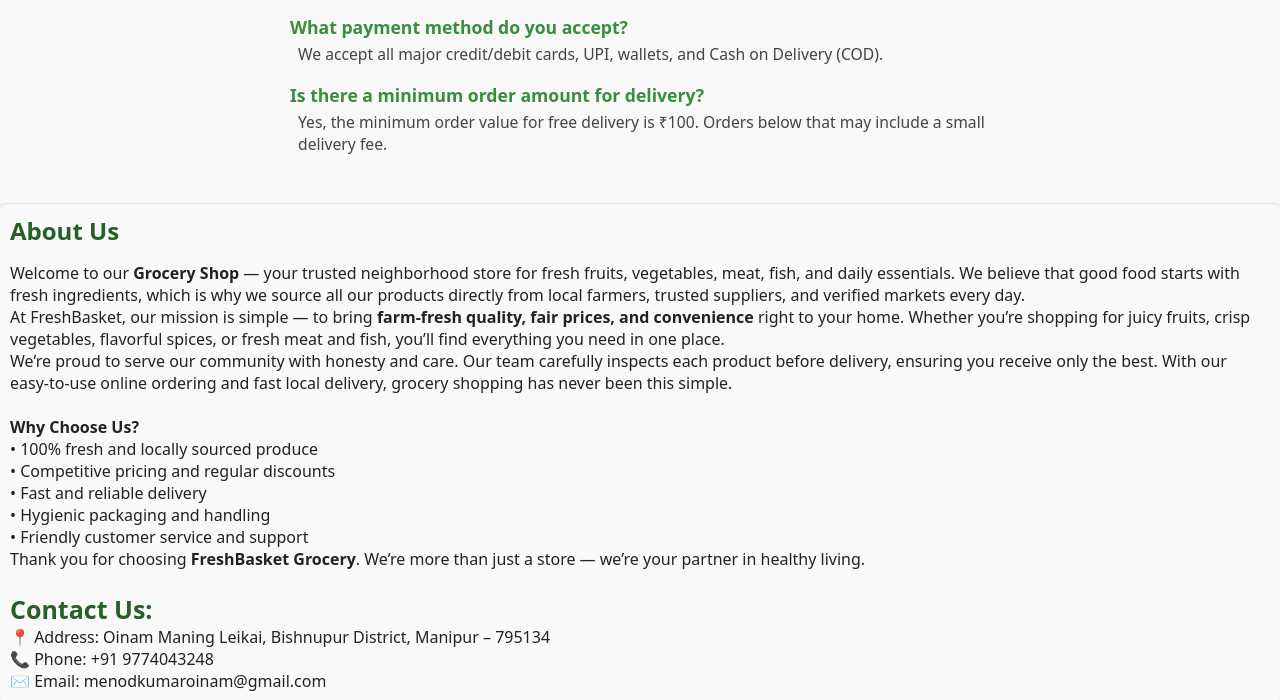
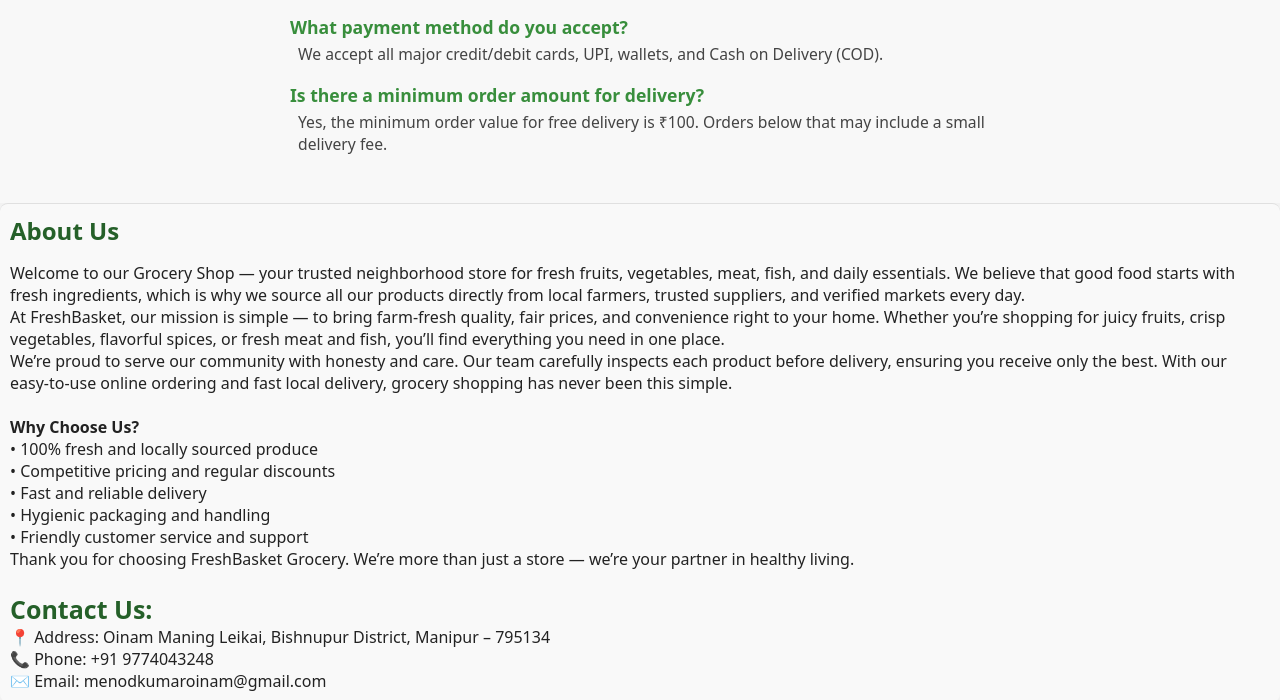
Before and after one commit to O-Hitler/Grocery-Shop, a plain HTML site: page index.html in a window 1280 px wide. Shown: the part 1968-2668 px from the top of the page. Drawn offline with Linux system fonts and the light colour scheme.

Commit message:
Update index.html

```diff
--- a/index.html
+++ b/index.html
@@ -3,14 +3,7 @@
 <head>
     <meta charset="UTF-8">
     <meta name="viewport" content="width=device-width, initial-scale=1.0">
-
-    <link rel="stylesheet" href="https://cdnjs.cloudflare.com/ajax/libs/font-awesome/4.7.0/css/font-awesome.min.css">
-
-    <link href="https://cdnjs.cloudflare.com/ajax/libs/font-awesome/6.0.0/css/all.min.css" rel="stylesheet">
-
-
     <link rel="stylesheet" href="https://cdnjs.cloudflare.com/ajax/libs/font-awesome/6.5.0/css/all.min.css">
-
     <title>Grocery Shop</title>
 
     <link rel="stylesheet" href="style.css">
@@ -134,13 +127,13 @@
 <section class="faq" id="about-us" style="padding: 10px; background-color: #f9f9f9; border-radius: 8px;">
   <h2>About Us</h2>
   <p>
-    Welcome to our <b>Grocery Shop</b> — your trusted neighborhood store for fresh fruits, vegetables, meat, fish, and daily essentials.
+    Welcome to our Grocery Shop — your trusted neighborhood store for fresh fruits, vegetables, meat, fish, and daily essentials.
     We believe that good food starts with fresh ingredients, which is why we source all our products directly from local farmers,
     trusted suppliers, and verified markets every day.
   </p>
 
   <p>
-    At FreshBasket, our mission is simple — to bring <b>farm-fresh quality, fair prices, and convenience</b> right to your home.
+    At FreshBasket, our mission is simple — to bring farm-fresh quality, fair prices, and convenience right to your home.
     Whether you’re shopping for juicy fruits, crisp vegetables, flavorful spices, or fresh meat and fish,
     you’ll find everything you need in one place.
   </p>
@@ -161,7 +154,7 @@
   </p>
 
   <p>
-    Thank you for choosing <b>FreshBasket Grocery</b>. We’re more than just a store — we’re your partner in healthy living.
+    Thank you for choosing FreshBasket Grocery. We’re more than just a store — we’re your partner in healthy living.
   </p> <br>
 
   <p>
```
